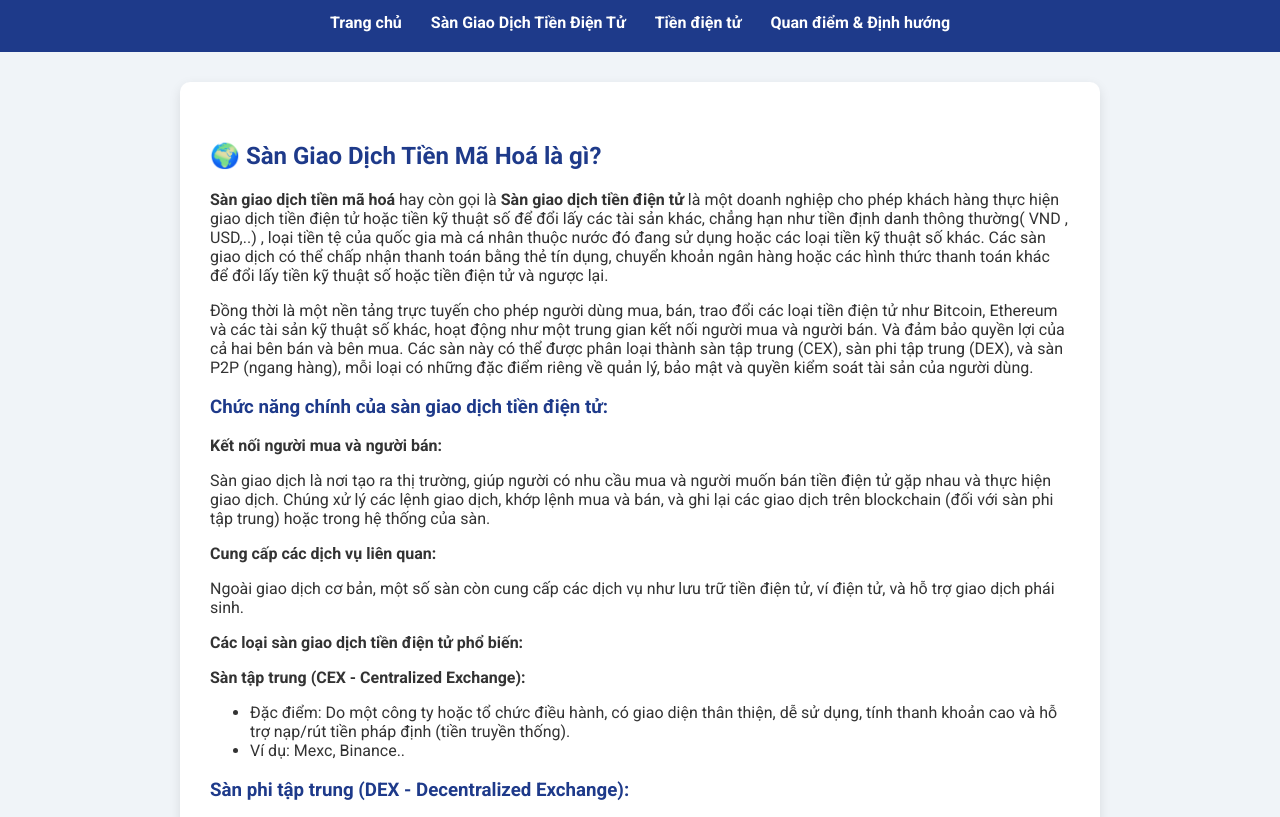
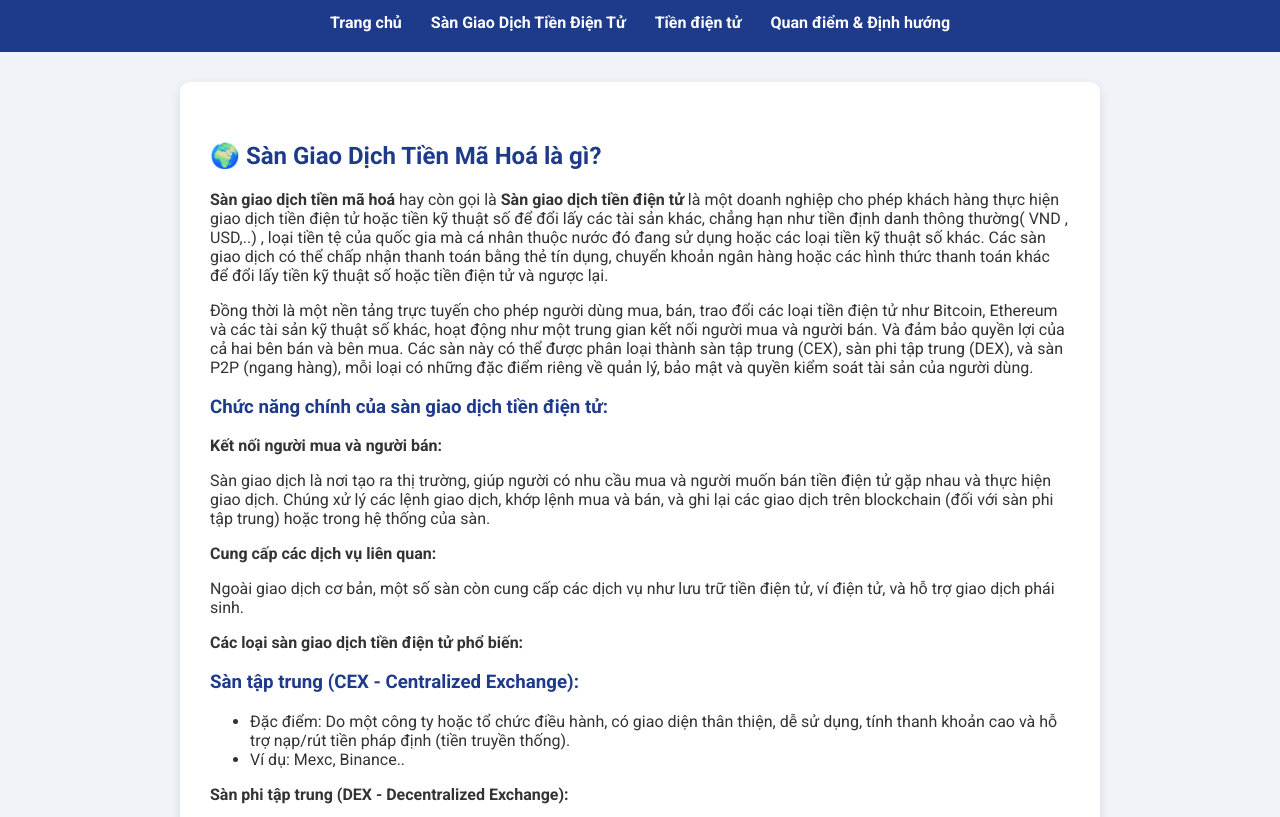
Before and after one commit to TriThucVietDigital/TriThucVietDigital.github.io, a plain HTML site: page sangiaodich.html in a window 1280 px wide. Shown: the part 123-940 px from the top of the page. Drawn offline with Linux system fonts and the light colour scheme.

Commit message:
Update sangiaodich.html

```diff
--- a/sangiaodich.html
+++ b/sangiaodich.html
@@ -52,12 +52,12 @@ Chúng xử lý các lệnh giao dịch, khớp lệnh mua và bán, và ghi l
 <p><strong>Cung cấp các dịch vụ liên quan:</strong></p>
 <p>Ngoài giao dịch cơ bản, một số sàn còn cung cấp các dịch vụ như lưu trữ tiền điện tử, ví điện tử, và hỗ trợ giao dịch phái sinh. </p>
 <p><strong>Các loại sàn giao dịch tiền điện tử phổ biến: </strong></p>
-  <p><strong>Sàn tập trung (CEX - Centralized Exchange):</strong> </strong></p>
+<h3><p><strong>Sàn tập trung (CEX - Centralized Exchange):</strong> </strong></p></h3>
 <ul>
 <li>Đặc điểm: Do một công ty hoặc tổ chức điều hành, có giao diện thân thiện, dễ sử dụng, tính thanh khoản cao và hỗ trợ nạp/rút tiền pháp định (tiền truyền thống).</li>
 <li>Ví dụ: Mexc, Binance..</li>
  </ul>
-<h3><p><strong>Sàn phi tập trung (DEX - Decentralized Exchange):</strong></p></h3>
+<p><strong>Sàn phi tập trung (DEX - Decentralized Exchange):</strong></p>
 <p>Đặc điểm: Giao dịch trực tiếp trên blockchain thông qua hợp đồng thông minh, không cần trung gian, cho phép người dùng tự quản lý ví tiền điện tử của mình.</p>
 <p><strong>Sàn giao dịch ngang hàng (P2P - Peer-to-Peer):</strong></p>
 <p>Đặc điểm: Người dùng giao dịch trực tiếp với nhau, sàn chỉ cung cấp nền tảng và cơ chế bảo vệ, giá cả do người tham gia tự thỏa thuận.</p>
```
